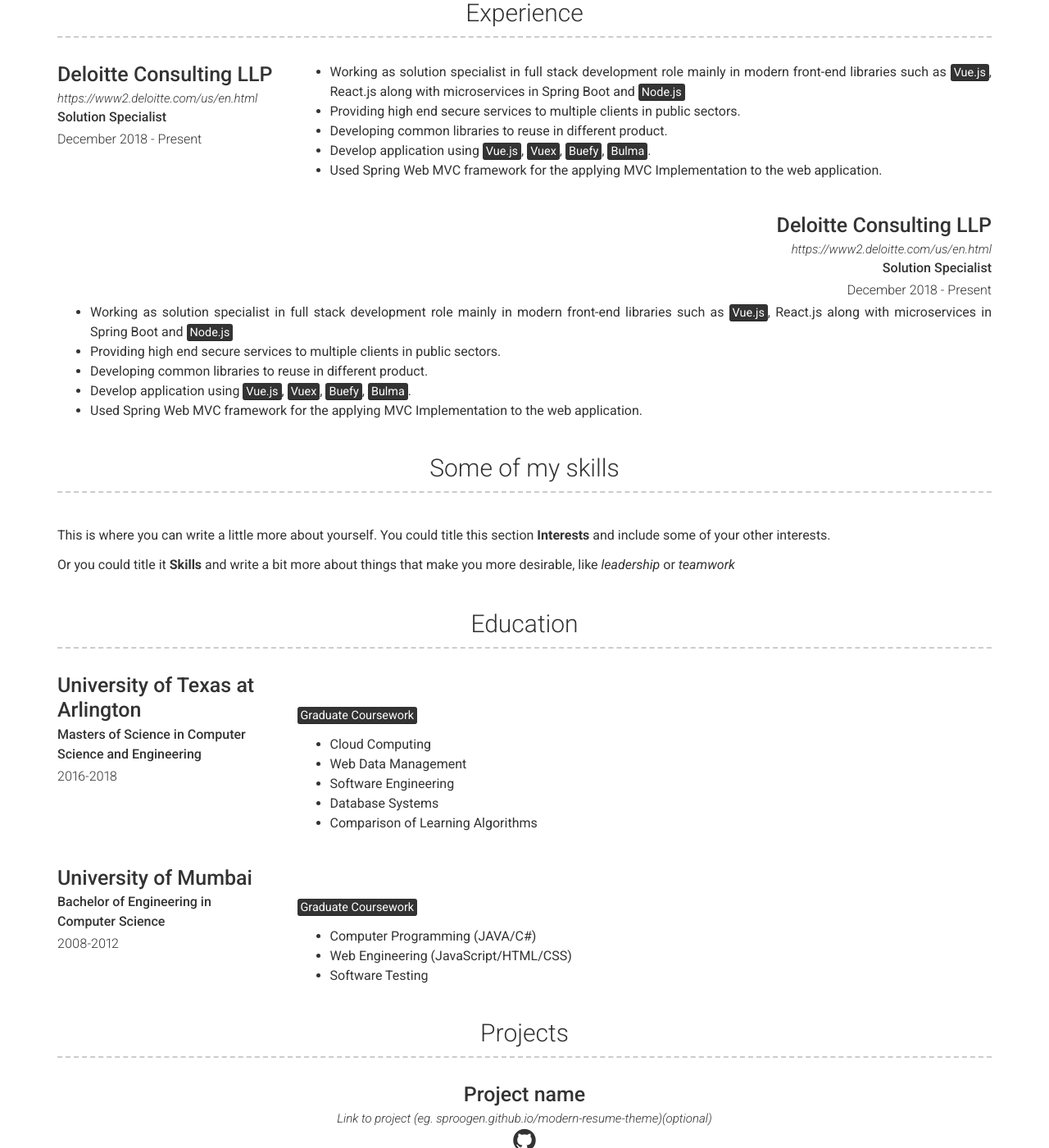
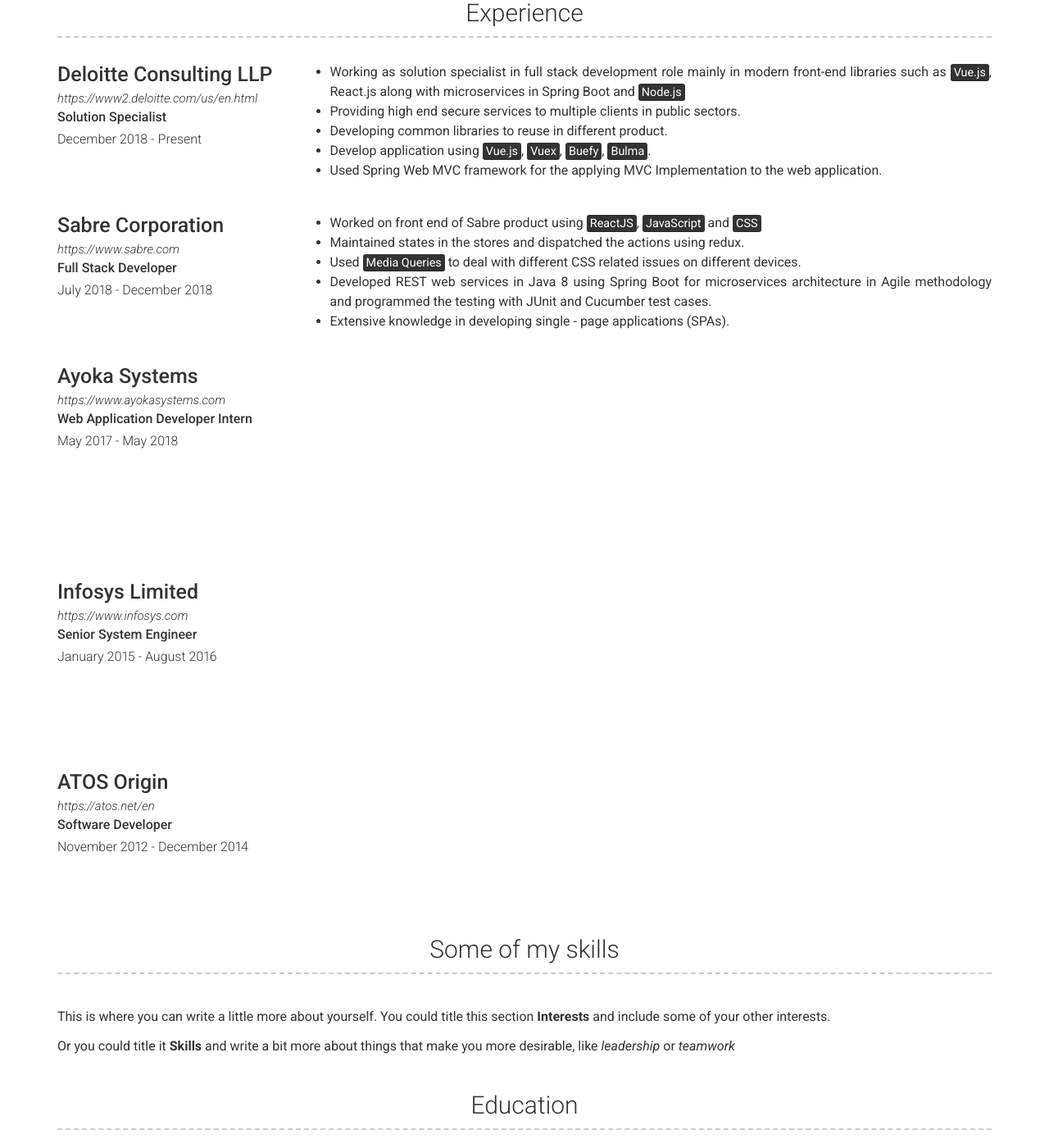
Before and after one commit to AvinashChavanN/avinashchavann.github.io, a Jekyll site: the page built from index.md, in a window 1280 px wide and 1400 px high, scrolled down 581 px. Shown: the whole window at 82% size. Built offline with Jekyll 4.4.1, drawn with Linux system fonts in a browser that asks for light colours.

Commit message:
Added Experience

```diff
--- a/_data/experience.yml
+++ b/_data/experience.yml
@@ -11,14 +11,44 @@
     - Develop application using <mark>Vue.js</mark>, <mark>Vuex</mark>, <mark>Buefy</mark>, <mark>Bulma</mark>.
     - Used Spring Web MVC framework for the applying MVC Implementation to the web application.
 
-- layout: top-right
-  company: Deloitte Consulting LLP
-  link: https://www2.deloitte.com/us/en.html
-  job_title: Solution Specialist
-  dates: December 2018 - Present
+- layout: left
+  company: Sabre Corporation
+  link: https://www.sabre.com
+  job_title: Full Stack Developer
+  dates: July 2018 - December 2018
   description: | # this will include new lines to allow paragraphs
-    - Working as solution specialist in full stack development role mainly in modern front-end libraries such as <mark>Vue.js</mark>, React.js along with microservices in Spring Boot and <mark>Node.js</mark>
-    - Providing high end secure services to multiple clients in public sectors.
-    - Developing common libraries to reuse in different product.
-    - Develop application using <mark>Vue.js</mark>, <mark>Vuex</mark>, <mark>Buefy</mark>, <mark>Bulma</mark>.
-    - Used Spring Web MVC framework for the applying MVC Implementation to the web application.
+    - Worked on front end of Sabre product using <mark>ReactJS</mark>, <mark>JavaScript</mark> and <mark>CSS</mark>
+    - Maintained states in the stores and dispatched the actions using redux.
+    - Used <mark>Media Queries</mark> to deal with different CSS related issues on different devices.
+    - Developed REST web services in Java 8 using Spring Boot for microservices architecture in Agile methodology and programmed the testing with JUnit and Cucumber test cases.
+    - Extensive knowledge in developing single - page applications (SPAs).
+
+- layout: left
+  company: Ayoka Systems
+  link: https://www.ayokasystems.com
+  job_title: Web Application Developer Intern
+  dates: May 2017 - May 2018
+  description: | # this will include new lines to allow paragraphs
+- Responsible for Full Stack development of project modules using C#, JavaScript, jQuery, AJAX and ASP NET MVC architecture, Razor view Engine, C#, Entity Framework, and LINQ Framework.
+- Worked with HTML5, CSS3, JSON, JavaScript, ReactJs and ES6 for developing user interface.
+- Experience with common front-end development tools such as Babel, Webpack, NPM, etc.
+- Created RESTful services for Each Endpoint and Mapped to Lambda function.
+
+- layout: left
+  company: Infosys Limited
+  link: https://www.infosys.com
+  job_title: Senior System Engineer
+  dates: January 2015 - August 2016
+  description: | # this will include new lines to allow paragraphs
+- Designed and documented REST/HTTP APIs, including JSON data formats and API versioning strategy.
+- Instrumental in implementation and deployment of a multi-tenant software as a service (SaaS).
+- Modernize legacy application using new front-end libraries of JavaScript (React) and micro-services.
+
+- layout: left
+  company: ATOS Origin
+  link: https://atos.net/en
+  job_title: Software Developer
+  dates: November 2012 - December 2014
+  description: | # this will include new lines to allow paragraphs
+- Responsible for maintenance of applications with technologies such as .NET C#/SQL Server / Oracle/ jQuery/ HTML5/ JavaScript/ Bootstrap
+- Developed code fixes and enhancements for inclusion in future code releases and patches. Used No-SQL Query Language to Perform Queries on Various tables and Developed Triggers and Index.
```
